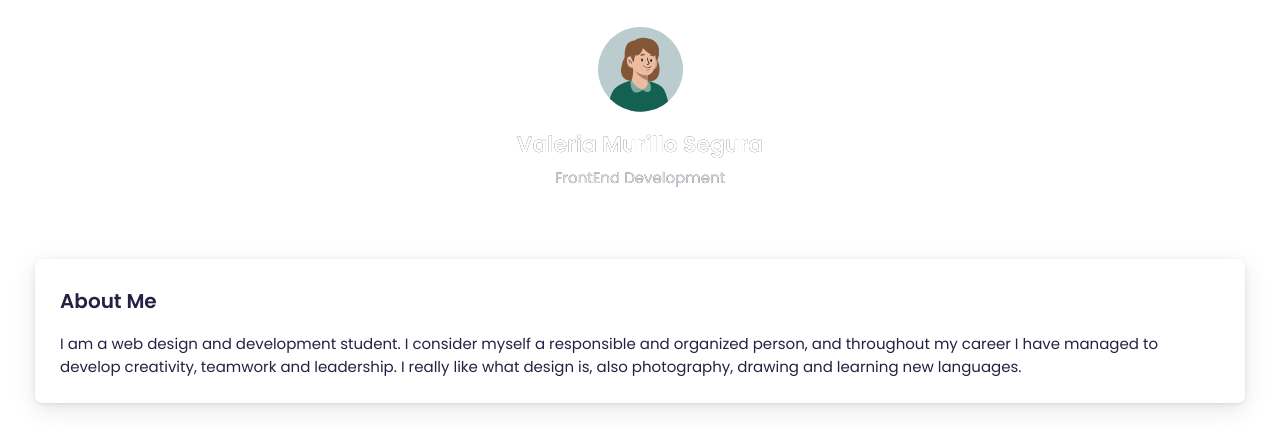
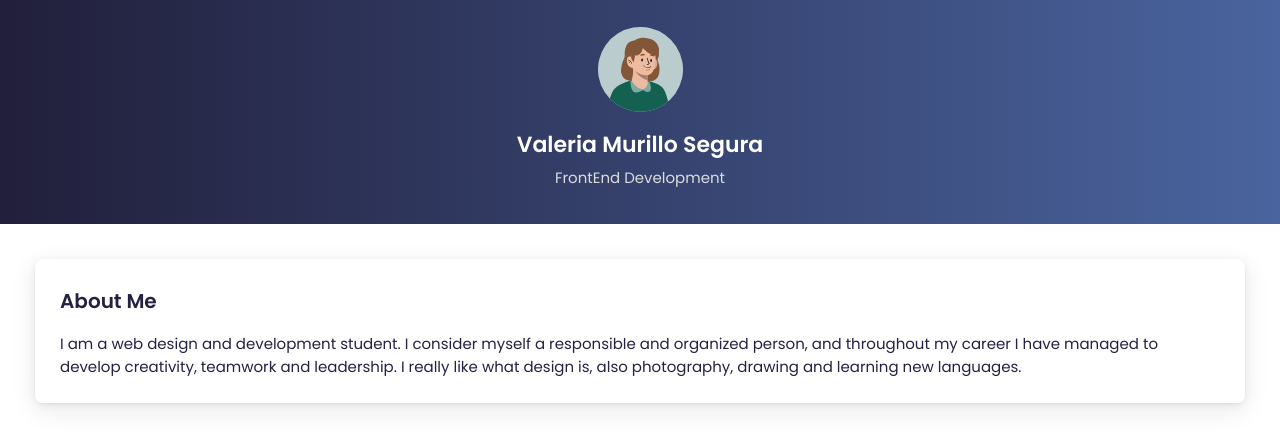
Before and after one commit to ValeriaMuSe/portfolio-valeriams, a website: page index.html in a window 1280 px wide. Shown: the part 85-528 px from the top of the page. Drawn offline with Linux system fonts and the light colour scheme.

Commit message:
Update banner background

```diff
--- a/sass/components/_home.scss
+++ b/sass/components/_home.scss
@@ -6,28 +6,8 @@
   height: auto;
   display: flex;
   justify-content: center;
-  --bg-size: 400%;
-  --color-one: rgba(33,31,59,1);
-  --color-two: rgb(66 89 143);
-  background: linear-gradient(
-      90deg,
-      var(--color-one),
-      var(--color-two),
-      var(--color-one)
-    )
-    0 0 / var(--bg-size) 100%;
-  background-clip: text;
-}
-
-@media (prefers-reduced-motion: no-preference) {
-  .banner--background {
-    animation: move-bg 15s linear infinite;
-  }
-  @keyframes move-bg {
-    to {
-      background-position: var(--bg-size) 0;
-    }
-  }
+  background: rgb(33,31,59);
+  background: linear-gradient(90deg, rgba(33,31,59,1) 0%, rgba(74,100,159,1) 100%);
 }
 
 .avatar__image {
```
Also changed, not shown: public/css/styles.css.
